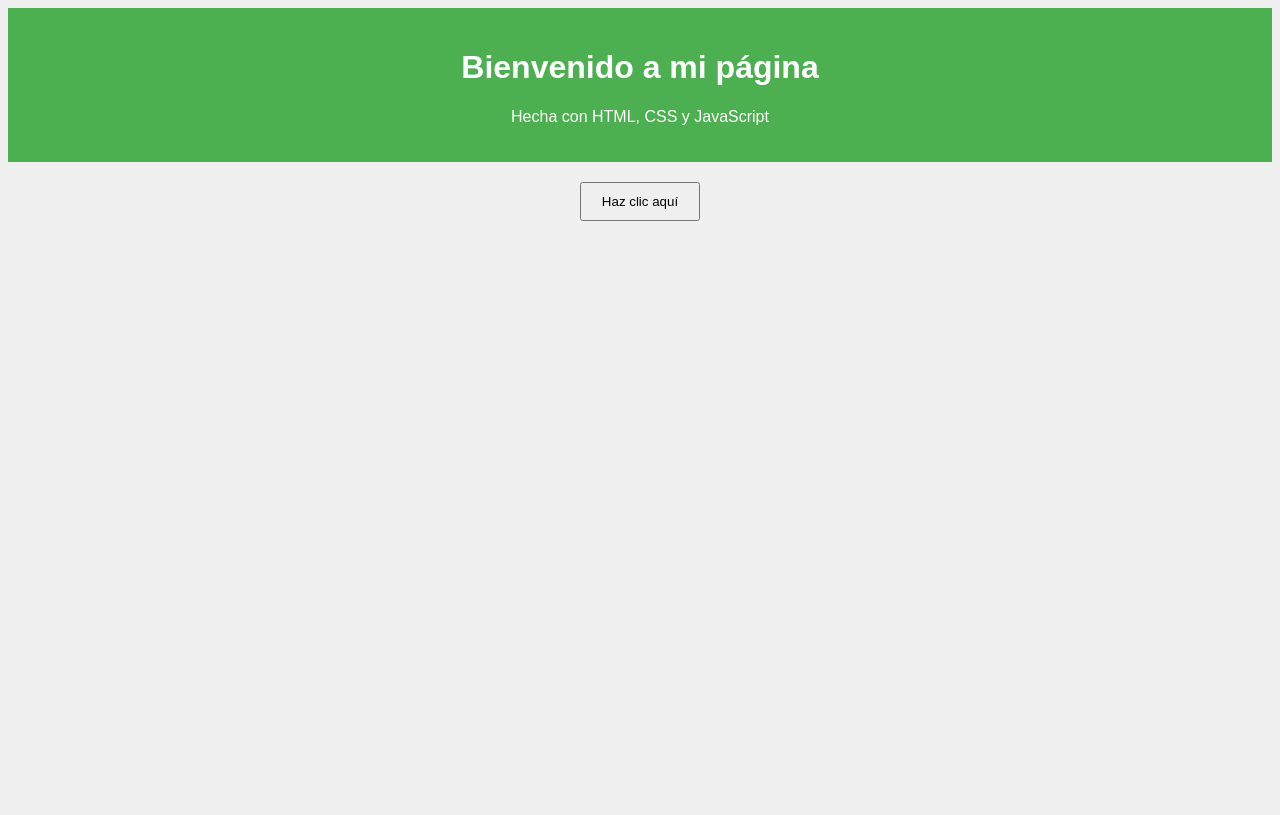
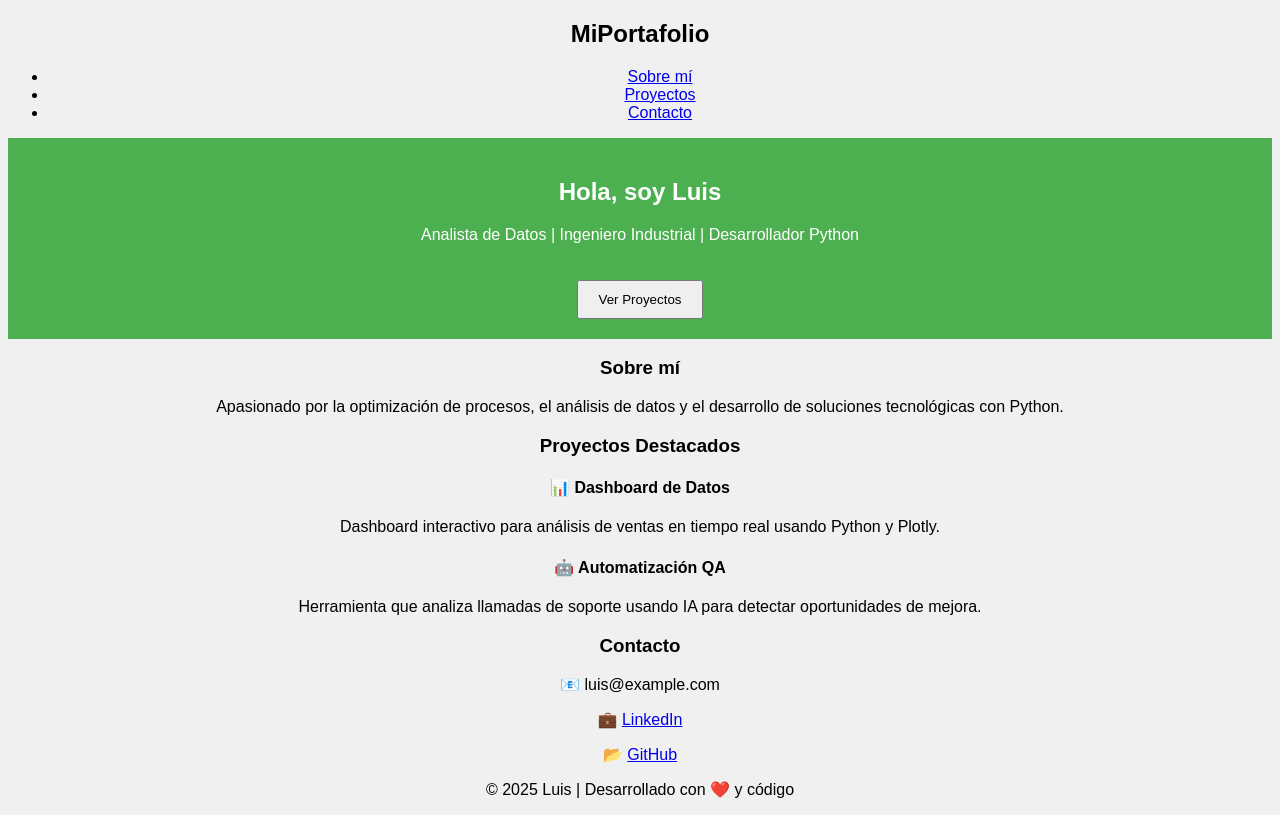
Before and after one commit to nieblasgalvezl/Webpage, a plain HTML site: page index.html in a window 1280 px wide. Drawn offline with Linux system fonts and the light colour scheme.

Commit message:
Update index.html

```diff
--- a/index.html
+++ b/index.html
@@ -3,19 +3,52 @@
 <head>
     <meta charset="UTF-8">
     <meta name="viewport" content="width=device-width, initial-scale=1.0">
-    <title>Mi Página Web</title>
+    <title>Mi Portafolio</title>
     <link rel="stylesheet" href="style.css">
 </head>
 <body>
+    <nav>
+        <h1>MiPortafolio</h1>
+        <ul>
+            <li><a href="#about">Sobre mí</a></li>
+            <li><a href="#projects">Proyectos</a></li>
+            <li><a href="#contact">Contacto</a></li>
+        </ul>
+    </nav>
+
     <header>
-        <h1>Bienvenido a mi página</h1>
-        <p>Hecha con HTML, CSS y JavaScript</p>
+        <h2>Hola, soy <span class="highlight">Luis</span></h2>
+        <p>Analista de Datos | Ingeniero Industrial | Desarrollador Python</p>
+        <button onclick="scrollToSection('projects')">Ver Proyectos</button>
     </header>
 
-    <main>
-        <button onclick="mostrarMensaje()">Haz clic aquí</button>
-        <p id="mensaje"></p>
-    </main>
+    <section id="about">
+        <h3>Sobre mí</h3>
+        <p>Apasionado por la optimización de procesos, el análisis de datos y el desarrollo de soluciones tecnológicas con Python.</p>
+    </section>
+
+    <section id="projects">
+        <h3>Proyectos Destacados</h3>
+        <div class="card">
+            <h4>📊 Dashboard de Datos</h4>
+            <p>Dashboard interactivo para análisis de ventas en tiempo real usando Python y Plotly.</p>
+        </div>
+        <div class="card">
+            <h4>🤖 Automatización QA</h4>
+            <p>Herramienta que analiza llamadas de soporte usando IA para detectar oportunidades de mejora.</p>
+        </div>
+    </section>
+
+    <section id="contact">
+        <h3>Contacto</h3>
+        <p>📧 luis@example.com</p>
+        <p>💼 <a href="https://linkedin.com" target="_blank">LinkedIn</a></p>
+        <p>📂 <a href="https://github.com" target="_blank">GitHub</a></p>
+    </section>
+
+    <footer>
+        <p>© 2025 Luis | Desarrollado con ❤️ y código</p>
+    </footer>
 
     <script src="script.js"></script>
 </body>
```
